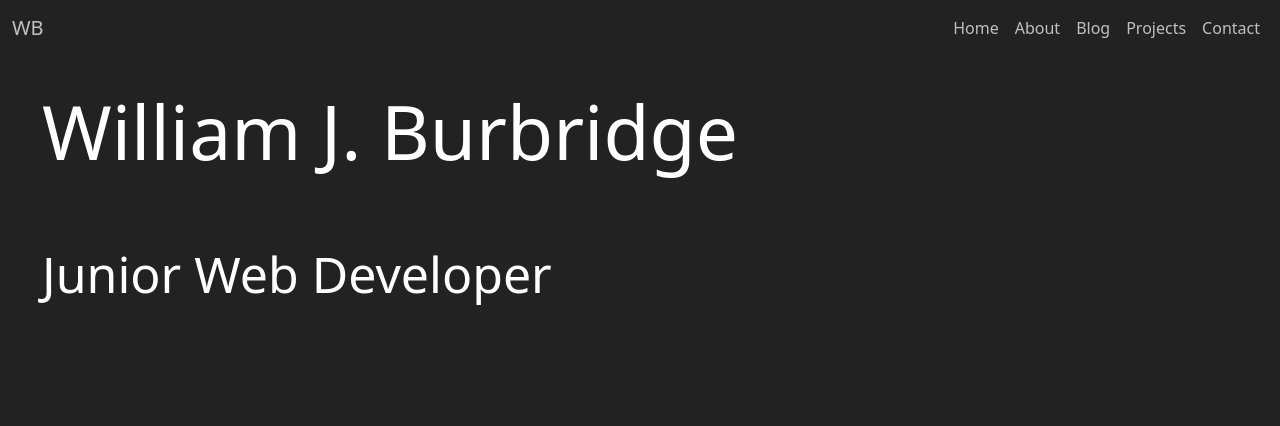
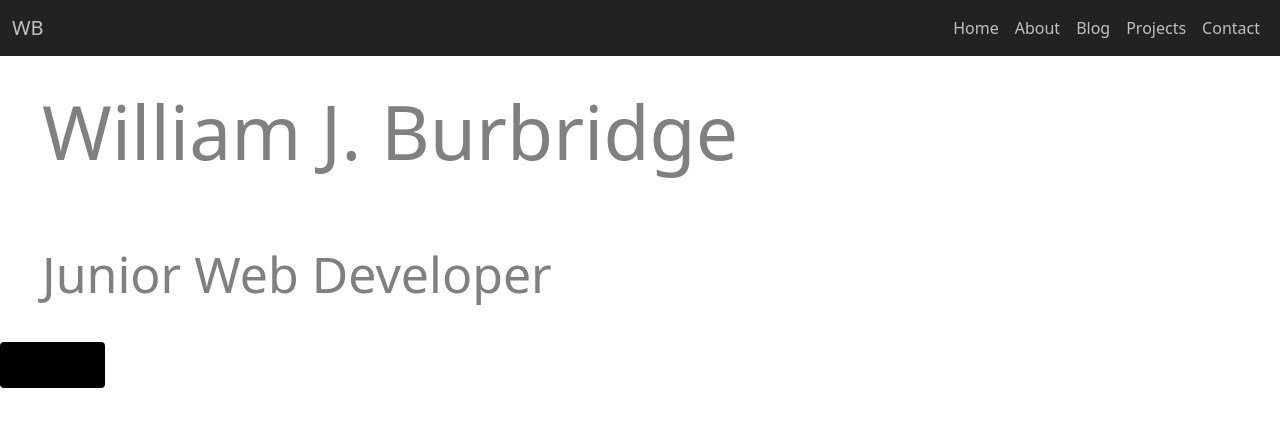
Before and after one commit to WillBridge0789/WillBridge0789.github.io, a React (Create React App) app in the folder portfolio/: page / in a window 1280 px wide. Shown: the top 426 px of the page. Built offline with nearby package versions, Linux system fonts and the light colour scheme.

Commit message:
Color changes

```diff
--- a/portfolio/src/App.js
+++ b/portfolio/src/App.js
@@ -2,13 +2,24 @@
 import './css/style.css';
 //import './css/styles2.css';
 import Home from './Home';
+import React, { useState } from 'react';
 
 
 
 function App() {
+  const [darkMode, setDarkMode] = useState(false);
+
+  const handleClick = () => {
+    setDarkMode(!darkMode);
+  };
   return (
     <div>
       <Home />
+      <div className={darkMode ? 'dark' : ''}>
+        <button className="dark-mode" onClick={handleClick}>
+          Dark Mode
+        </button>
+      </div>
     </div>
   );
 }
--- a/portfolio/src/blogs/Week1.js
+++ b/portfolio/src/blogs/Week1.js
@@ -1,5 +1,6 @@
 function Week1() {
     return (
+        <div className="container">
             <div className="card" id="week1">
                 <h4 className="card-header">First Week!</h4>
                 <div className="card-body">
@@ -11,6 +12,7 @@ function Week1() {
                     <p className="card-text">I'm timid and reserved most times but I'm also a GOOFBALL. Laughing is a thing I enjoy a lot. Comedy is also my favorite genre. Being normal is overrated sometimes.</p>
                 </div>
             </div>
+        </div>
     )
 }
 
--- a/portfolio/src/blogs/Week2.js
+++ b/portfolio/src/blogs/Week2.js
@@ -1,5 +1,6 @@
 function Week2() {
     return (
+        <div className="container">
             <div className="card" id="week2">
                 <h4 className="card-header">Week 2: Demo Day</h4>
                 <div className="card-body">
@@ -15,6 +16,7 @@ function Week2() {
                     <p className="card-text">I keep telling myself "You dont know what you dont know", "Do what you can", and "You got this". Reassuing myself only does so much but I keep repeating those things to myself, BREATHE, and then reread what Ive read before.</p>
                 </div>
             </div>
+        </div>
     )
 }
 
--- a/portfolio/src/blogs/Week3.js
+++ b/portfolio/src/blogs/Week3.js
@@ -1,5 +1,6 @@
 function Week3() {
     return (
+        <div className="container">
             <div class="card" id="week3">
                 <h4 class="card-header">Sprint 1: Some Reflection</h4>
                 <div class="card-body">
@@ -13,6 +14,7 @@ function Week3() {
                     <p class="card-text">In the past, I've always put people before myself. One of the main reasons "why" is because I'm doing this for MYSELF for once. My partner and the kid comes second. He knows, understands and fully supports me while doing this. I am going to try my hardest not to let myself down...and I wont let him and the kid down either.</p>
                 </div>
             </div>
+        </div>
     )
 }
 
--- a/portfolio/src/css/style.css
+++ b/portfolio/src/css/style.css
@@ -1,7 +1,7 @@
 /* @import url('https://fonts.googleapis.com/css2?family=Londrina+Sketch&family=Pacifico&display=swap'); */
 
 body {
-    background-color: rgb(35, 34, 34);
+    background-color: white;
     background-size: 100%;
 }
 
@@ -23,8 +23,8 @@ body img {
 /* } */
 
 .main-para {
-    color: #BFC0C0;
-    background-color: rgb(35, 34, 34);
+    color: black;
+    background-color: lightgrey;
     height: 400px;
     width: 500px;
     text-align: center;
@@ -45,13 +45,13 @@ body img {
 .head-title {
     font-size: 75px;
     padding: 30px;
-    color: white;
+    color: grey;
 }
 
 .head-title2 {
     font-size: 50px;
     padding: 30px;
-    color: white;
+    color: grey;
 }
 
 .sub-title {
@@ -87,7 +87,7 @@ a:hover {
 
 #contact-header {
     font-family: 'Londrina Sketch', Arial, Helvetica, sans-serif;
-    color: white;
+    color: black;
     margin-top: 50px;
 }
 
@@ -127,9 +127,9 @@ li {
 }
 
 .card {
-    background-color: rgb(35, 34, 34);
-    color: white;
-    box-shadow: 5px 5px 2px black;
+    background-color: lightgrey;
+    color: black;
+    box-shadow: 5px 5px 5px darkgrey;
 }
 
 .card:hover {
@@ -230,3 +230,31 @@ li {
 }
 
 /*------------------Animations: Rolodex---------------------------*/
+
+
+
+
+
+
+
+
+/*---------------------------Dark Mode-----------------------------*/
+
+:root {
+    --bg-color: #FFFFFF; /* default background color */
+    --text-color: #000000; /* default text color */
+}
+
+body.dark {
+    background-color: #1F1F1F; /* dark mode background color */
+    color: #FFFFFF; /* dark mode text color */
+}
+
+button.dark-mode {
+    background-color: black;
+    color: var(--text-color);
+    border: solid;
+    border-radius: 4px;
+    padding: 8px;
+    /* cursor: pointer; */
+}
```
Lines whose indentation alone changed are shown as unchanged.
